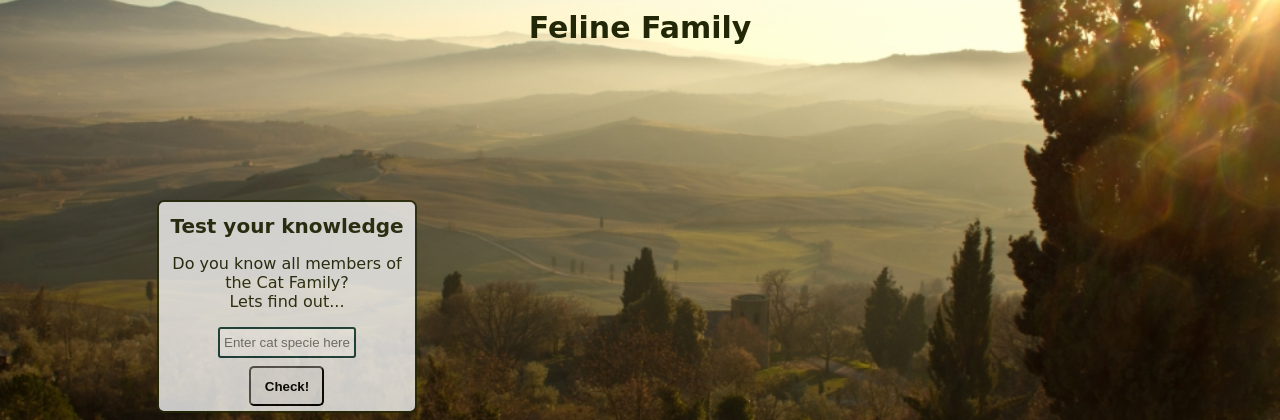
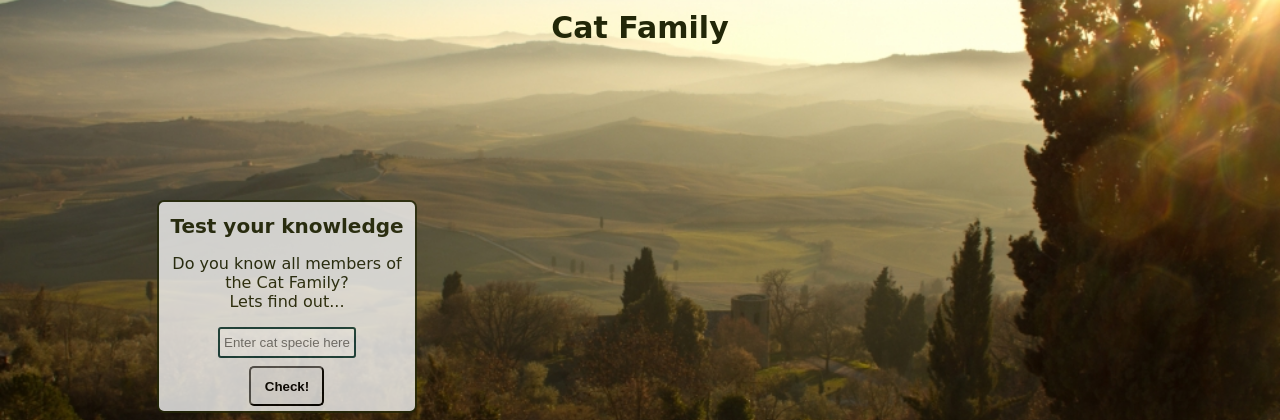
Before and after one commit to ekrresa/cat-family, a PHP site: page / in a window 1280 px wide. Shown: the top 420 px of the page. Run offline with PHP 8.4, Linux system fonts and the light colour scheme.

Commit message:
changed header to cat family

```diff
--- a/css/style.css
+++ b/css/style.css
@@ -2,7 +2,6 @@ body {
 	margin: 0;
 	padding: 0 34px;
 	font-family: cursive, "Arial", sans-serif;
-	/*height: 97vh;*/
     max-width: 100%;
     max-height: 100%;
     background-image: url('../img/nature1.jpg');
--- a/index.html
+++ b/index.html
@@ -5,7 +5,7 @@
 	<link rel="stylesheet" href="css/style.css">
 </head>
 <body>
-	<h1>Feline Family</h1>
+	<h1>Cat Family</h1>
 	<div class="container">
 		<div class="panel">
 			<h4>Test your knowledge</h4>
```
